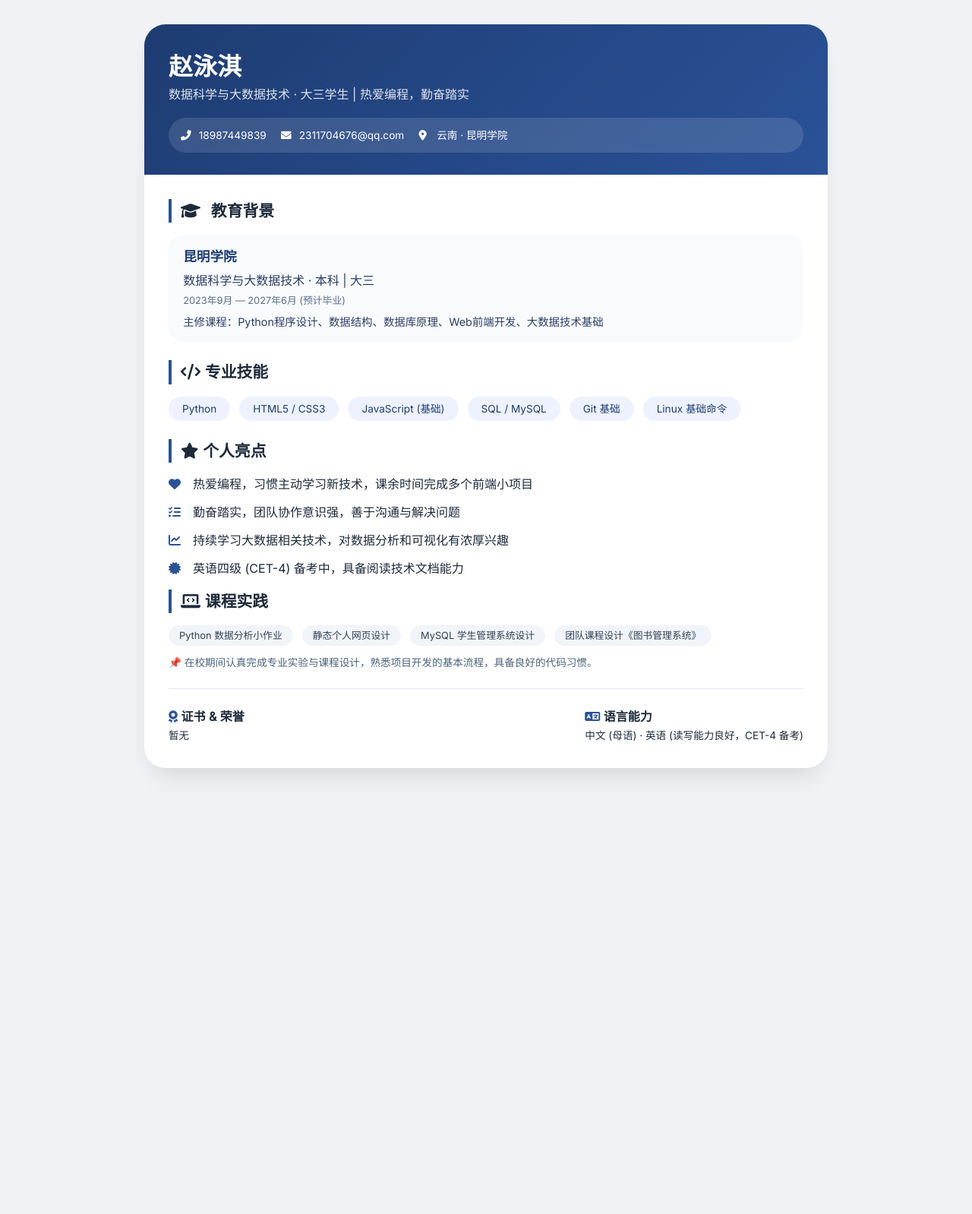
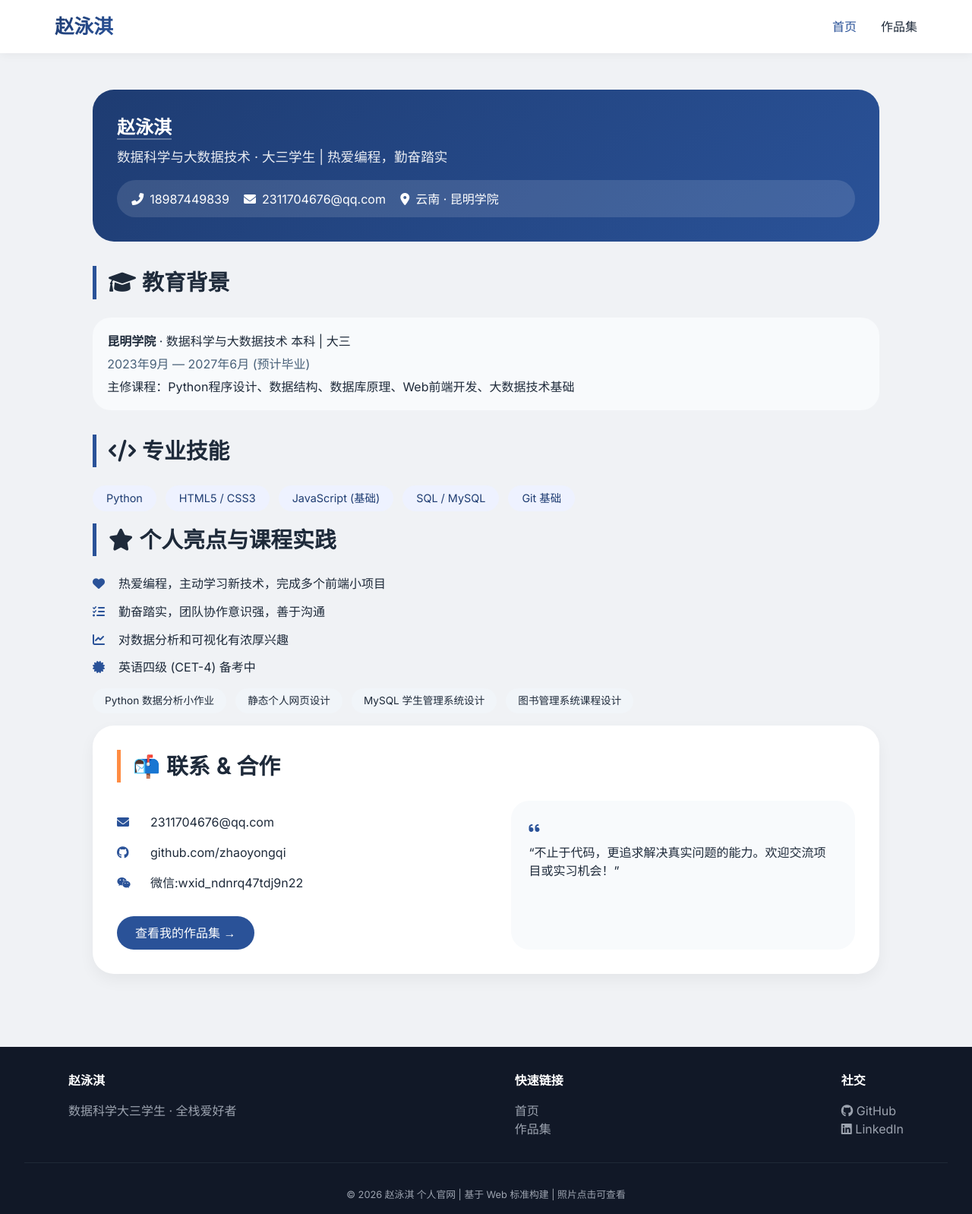
Before and after one commit to slhfkugki/resume, a plain HTML site: page index.html in a window 1280 px wide. Shown: the whole page at 76% size. Before the commit the page ends 1043 px from the top, so only its background shows below. Drawn offline with Linux system fonts and the light colour scheme.

Commit message:
Add files via upload

```diff
--- a/index.html
+++ b/index.html
@@ -3,7 +3,7 @@
 <head>
     <meta charset="UTF-8">
     <meta name="viewport" content="width=device-width, initial-scale=1.0, viewport-fit=cover">
-    <title>赵泳淇 · 大三学生简历</title>
+    <title>赵泳淇 · 个人官网</title>
     <link href="https://fonts.googleapis.com/css2?family=Inter:opsz,wght@14..32,300;400;500;600;700&display=swap" rel="stylesheet">
     <link rel="stylesheet" href="https://cdnjs.cloudflare.com/ajax/libs/font-awesome/6.0.0-beta3/css/all.min.css">
     <style>
@@ -18,133 +18,128 @@
             font-family: 'Inter', sans-serif;
             color: #1e2a3a;
             line-height: 1.5;
-            padding: 2rem 1rem;
         }
 
-        .resume-card {
-            max-width: 900px;
+        /* ========= 顶部导航栏 ========= */
+        .site-header {
+            background: white;
+            box-shadow: 0 2px 12px rgba(0,0,0,0.05);
+            position: sticky;
+            top: 0;
+            z-index: 100;
+        }
+        .header-container {
+            max-width: 1200px;
             margin: 0 auto;
-            background: #ffffff;
-            border-radius: 28px;
-            box-shadow: 0 20px 35px -12px rgba(0,0,0,0.12);
-            overflow: hidden;
-            transition: all 0.2s ease;
+            padding: 1rem 2rem;
+            display: flex;
+            justify-content: space-between;
+            align-items: center;
+            flex-wrap: wrap;
+        }
+        .logo a {
+            font-size: 1.6rem;
+            font-weight: 700;
+            text-decoration: none;
+            background: linear-gradient(135deg, #1e3c72, #2a5298);
+            background-clip: text;
+            -webkit-background-clip: text;
+            color: transparent;
+        }
+        .nav-list {
+            display: flex;
+            gap: 2rem;
+            list-style: none;
+        }
+        .nav-list a {
+            text-decoration: none;
+            font-weight: 500;
+            color: #1e2a3a;
+            transition: 0.2s;
+        }
+        .nav-list a:hover, .nav-list a.active {
+            color: #2a5298;
+        }
+        .mobile-toggle {
+            display: none;
+            font-size: 1.5rem;
+            cursor: pointer;
         }
 
-        .hero {
-            background: linear-gradient(135deg, #1e3c72 0%, #2a5298 100%);
-            color: white;
-            padding: 2rem 2rem 1.8rem 2rem;
+        /* ========= 主体内容 Section 通用 ========= */
+        .container {
+            max-width: 1100px;
+            margin: 0 auto;
+            padding: 3rem 2rem;
+        }
+        .section-title {
+            font-size: 1.8rem;
+            font-weight: 700;
+            margin-bottom: 1.5rem;
+            border-left: 5px solid #2a5298;
+            padding-left: 1rem;
+            color: #1e2a3a;
+        }
+        .section-sub {
+            text-align: center;
+            color: #5b6e8c;
+            margin-bottom: 2rem;
         }
 
-        /* 名字超链接样式：保持白色，无下划线，悬停时出现下划线 */
-        .hero h1 a {
+        /* 原简历卡片风格转换为现代布局 */
+        .hero-card {
+            background: linear-gradient(135deg, #1e3c72 0%, #2a5298 100%);
+            border-radius: 28px;
+            color: white;
+            padding: 2rem;
+            margin-bottom: 2rem;
+        }
+        .hero-card h1 a {
             color: white;
             text-decoration: none;
-            transition: 0.2s;
+            border-bottom: 2px solid rgba(255,255,255,0.3);
         }
-        .hero h1 a:hover {
-            text-decoration: underline;
+        .hero-card h1 a:hover {
+            border-bottom-color: white;
+        }
+        .tagline {
+            font-size: 1.1rem;
+            margin: 0.5rem 0 1rem;
             opacity: 0.9;
         }
-
-        .hero .tagline {
-            font-size: 1rem;
-            opacity: 0.85;
-            margin-bottom: 1.2rem;
-            font-weight: 400;
-        }
-
         .contact-info {
             display: flex;
             flex-wrap: wrap;
             gap: 1.2rem;
-            font-size: 0.85rem;
             background: rgba(255,255,255,0.12);
-            padding: 0.8rem 1rem;
+            padding: 0.8rem 1.2rem;
             border-radius: 50px;
-            margin-top: 0.5rem;
+            margin-top: 1rem;
+        }
+        .contact-info span {
+            display: inline-flex;
+            align-items: center;
+            gap: 8px;
         }
 
-        .contact-info a {
-            color: white;
-            text-decoration: none;
-            display: inline-flex;
-            align-items: center;
-            gap: 6px;
-            transition: 0.2s;
-        }
-
-        .contact-info a:hover {
-            opacity: 0.8;
-            text-decoration: underline;
-        }
-
-        .contact-info i {
-            width: 20px;
-        }
-
-        .content {
-            padding: 2rem;
-        }
-
-        .section-title {
-            font-size: 1.3rem;
-            font-weight: 600;
-            margin-bottom: 1rem;
-            border-left: 4px solid #2a5298;
-            padding-left: 12px;
-            color: #1e2a3a;
-        }
-
-        .edu-item {
-            background: #f8fafc;
-            padding: 1rem 1.2rem;
-            border-radius: 20px;
-            margin-bottom: 1.5rem;
-        }
-
-        .edu-title {
-            font-size: 1.1rem;
-            font-weight: 700;
-            color: #1e3c72;
-        }
-
-        .edu-major {
-            font-weight: 500;
-            color: #2c3e66;
-            margin: 5px 0;
-        }
-
-        .edu-date {
-            font-size: 0.8rem;
-            color: #5b6e8c;
-            margin-top: 4px;
-        }
-
+        /* 技能标签 */
         .skills-box {
             display: flex;
             flex-wrap: wrap;
             gap: 12px;
-            margin: 1rem 0 1.5rem;
+            margin: 1rem 0;
         }
         .skill-tag {
             background: #eef2ff;
             padding: 6px 18px;
             border-radius: 40px;
-            font-size: 0.85rem;
+            font-size: 0.9rem;
             font-weight: 500;
             color: #1e3c72;
-            transition: 0.2s;
         }
-        .skill-tag:hover {
-            background: #d9e2fc;
-            transform: translateY(-2px);
-        }
-
         .highlight-list {
             list-style: none;
-            margin: 0.5rem 0 1rem;
+            margin-top: 1rem;
         }
         .highlight-list li {
             margin-bottom: 0.8rem;
@@ -154,77 +149,152 @@
         }
         .highlight-list i {
             color: #2a5298;
-            width: 22px;
-            font-size: 1rem;
+            width: 24px;
         }
 
-        .course-wrap {
+        /* 课程网格 */
+        .course-grid {
             display: flex;
             flex-wrap: wrap;
             gap: 12px;
-            margin-top: 0.8rem;
+            margin-top: 1rem;
         }
         .course-badge {
             background: #f1f5f9;
-            padding: 4px 14px;
+            padding: 6px 16px;
             border-radius: 30px;
-            font-size: 0.8rem;
-            color: #334155;
+            font-size: 0.85rem;
         }
 
-        hr {
-            margin: 1.5rem 0;
-            border: none;
-            height: 1px;
-            background: #e2e8f0;
+        /* 第三个板块：联系 + 推荐项目 */
+        .contact-section {
+            background: white;
+            border-radius: 28px;
+            box-shadow: 0 8px 20px rgba(0,0,0,0.05);
+            padding: 2rem;
+            margin-top: 1rem;
+        }
+        .contact-flex {
+            display: flex;
+            flex-wrap: wrap;
+            gap: 2rem;
+            justify-content: space-between;
+        }
+        .contact-left {
+            flex: 1.2;
+        }
+        .contact-right {
+            flex: 1;
+            background: #f8fafc;
+            padding: 1.5rem;
+            border-radius: 24px;
+        }
+        .info-item {
+            margin: 1rem 0;
+            display: flex;
+            align-items: center;
+            gap: 12px;
+        }
+        .info-item i {
+            width: 32px;
+            color: #2a5298;
+        }
+        .btn {
+            display: inline-block;
+            background: #2a5298;
+            color: white;
+            padding: 10px 24px;
+            border-radius: 40px;
+            text-decoration: none;
+            margin-top: 1rem;
+            transition: 0.2s;
+        }
+        .btn:hover {
+            background: #1e3c72;
         }
 
-        @media (max-width: 650px) {
-            .hero {
-                padding: 1.5rem;
+        /* 页脚 */
+        .site-footer {
+            background: #111827;
+            color: #9ca3af;
+            padding: 2rem 2rem 1rem;
+            margin-top: 3rem;
         }
-            .hero h1 {
-                font-size: 1.8rem;
+        .footer-container {
+            max-width: 1100px;
+            margin: 0 auto;
+            display: flex;
+            flex-wrap: wrap;
+            justify-content: space-between;
+            gap: 2rem;
         }
-            .contact-info {
-                flex-direction: column;
-                gap: 0.6rem;
-                border-radius: 24px;
+        .footer-col h4 {
+            color: white;
+            margin-bottom: 1rem;
         }
-            .content {
-                padding: 1.5rem;
+        .footer-col ul {
+            list-style: none;
         }
+        .footer-col a {
+            color: #9ca3af;
+            text-decoration: none;
+        }
+        .footer-col a:hover {
+            color: white;
+        }
+        .copyright {
+            text-align: center;
+            padding-top: 2rem;
+            margin-top: 2rem;
+            border-top: 1px solid #1f2937;
+            font-size: 0.8rem;
         }
 
-        @media print {
-            body {
-                background: white;
-                padding: 0;
+        @media (max-width: 768px) {
+            .nav-list {
+                display: none;
+                width: 100%;
+                flex-direction: column;
+                gap: 1rem;
+                padding: 1rem 0;
             }
-            .resume-card {
-                box-shadow: none;
-                border-radius: 0;
+            .nav-list.show-mobile {
+                display: flex;
             }
+            .mobile-toggle {
+                display: block;
             }
-
-        .footer-note {
-            text-align: center;
-            font-size: 0.7rem;
-            color: #6c86a3;
-            margin-top: 1rem;
-            border-top: 1px solid #eef2f8;
-            padding-top: 1rem;
+            .header-container {
+                flex-wrap: wrap;
+            }
+            .contact-flex {
+                flex-direction: column;
+            }
         }
     </style>
 </head>
 <body>
-<div class="resume-card">
-    <div class="hero">
-        <h1>
-            <!-- 把名字做成超链接：点击会在新标签页打开你的照片 -->
-            <!-- 使用方法：将你的个人照片文件（例如 "my-photo.jpg"）上传到和 index.html 相同的目录，然后确保下面的 href 路径正确即可 -->
-            <a href="zyq.jpg" target="_blank">赵泳淇</a>
-        </h1>
+
+<!-- ========= 顶部导航栏 ========= -->
+<header class="site-header">
+    <div class="header-container">
+        <div class="logo"><a href="index.html">赵泳淇</a></div>
+        <div class="mobile-toggle"><i class="fas fa-bars"></i></div>
+        <nav>
+            <ul class="nav-list">
+                <li><a href="index.html" class="active">首页</a></li>
+                <li><a href="projects.html">作品集</a></li>
+            </ul>
+        </nav>
+    </div>
+</header>
+
+<main>
+    <div class="container">
+        <!-- Section 1: 个人简介 / 英雄区 (含原简历核心信息) -->
+        <section>
+            <div class="hero-card">
+                <h1><a href="zyq.jpg" target="_blank">赵泳淇</a></h1>
                 <div class="tagline">数据科学与大数据技术 · 大三学生 | 热爱编程，勤奋踏实</div>
                 <div class="contact-info">
                     <span><i class="fas fa-phone-alt"></i> 18987449839</span>
@@ -232,59 +302,99 @@
                     <span><i class="fas fa-map-marker-alt"></i> 云南 · 昆明学院</span>
                 </div>
             </div>
+        </section>
 
-    <div class="content">
-        <div class="section-title"><i class="fas fa-graduation-cap" style="margin-right: 8px;"></i> 教育背景</div>
-        <div class="edu-item">
-            <div class="edu-title">昆明学院</div>
-            <div class="edu-major">数据科学与大数据技术 · 本科 | 大三</div>
-            <div class="edu-date">2023年9月 — 2027年6月 (预计毕业)</div>
-            <div style="margin-top: 8px; font-size: 0.9rem; color: #2c3e66;">主修课程：Python程序设计、数据结构、数据库原理、Web前端开发、大数据技术基础</div>
+        <!-- Section 2: 教育 + 技能板块 -->
+        <section>
+            <h2 class="section-title"><i class="fas fa-graduation-cap"></i> 教育背景</h2>
+            <div style="background:#f8fafc; padding:1.2rem; border-radius:24px;">
+                <div><strong>昆明学院</strong> · 数据科学与大数据技术 本科 | 大三</div>
+                <div style="color:#4a627a; margin:6px 0;">2023年9月 — 2027年6月 (预计毕业)</div>
+                <div>主修课程：Python程序设计、数据结构、数据库原理、Web前端开发、大数据技术基础</div>
             </div>
 
-        <div class="section-title"><i class="fas fa-code"></i> 专业技能</div>
+            <h2 class="section-title" style="margin-top: 2rem;"><i class="fas fa-code"></i> 专业技能</h2>
             <div class="skills-box">
                 <span class="skill-tag">Python</span>
                 <span class="skill-tag">HTML5 / CSS3</span>
                 <span class="skill-tag">JavaScript (基础)</span>
                 <span class="skill-tag">SQL / MySQL</span>
                 <span class="skill-tag">Git 基础</span>
-            <span class="skill-tag">Linux 基础命令</span>
             </div>
+        </section>
 
-        <div class="section-title"><i class="fas fa-star"></i> 个人亮点</div>
+        <!-- Section 3: 个人亮点 + 课程实践（合并为一个独立板块） -->
+        <section>
+            <h2 class="section-title"><i class="fas fa-star"></i> 个人亮点与课程实践</h2>
             <ul class="highlight-list">
-            <li><i class="fas fa-heart"></i> 热爱编程，习惯主动学习新技术，课余时间完成多个前端小项目</li>
-            <li><i class="fas fa-tasks"></i> 勤奋踏实，团队协作意识强，善于沟通与解决问题</li>
-            <li><i class="fas fa-chart-line"></i> 持续学习大数据相关技术，对数据分析和可视化有浓厚兴趣</li>
-            <li><i class="fas fa-certificate"></i> 英语四级 (CET-4) 备考中，具备阅读技术文档能力</li>
+                <li><i class="fas fa-heart"></i> 热爱编程，主动学习新技术，完成多个前端小项目</li>
+                <li><i class="fas fa-tasks"></i> 勤奋踏实，团队协作意识强，善于沟通</li>
+                <li><i class="fas fa-chart-line"></i> 对数据分析和可视化有浓厚兴趣</li>
+                <li><i class="fas fa-certificate"></i> 英语四级 (CET-4) 备考中</li>
             </ul>
-
-        <div class="section-title"><i class="fas fa-laptop-code"></i> 课程实践</div>
-        <div class="course-wrap">
+            <div class="course-grid">
                 <span class="course-badge">Python 数据分析小作业</span>
                 <span class="course-badge">静态个人网页设计</span>
                 <span class="course-badge">MySQL 学生管理系统设计</span>
-            <span class="course-badge">团队课程设计《图书管理系统》</span>
+                <span class="course-badge">图书管理系统课程设计</span>
             </div>
-        <div style="margin-top: 12px; font-size: 0.85rem; color: #4a627a;">
-            📌 在校期间认真完成专业实验与课程设计，熟悉项目开发的基本流程，具备良好的代码习惯。
+        </section>
+
+        <!-- Section 4: 联系与推荐项目 (第三个板块，增加互动性) -->
+        <section class="contact-section">
+            <h2 class="section-title" style="border-left-color:#ff8c42;">📬 联系 & 合作</h2>
+            <div class="contact-flex">
+                <div class="contact-left">
+                    <div class="info-item"><i class="fas fa-envelope"></i> 2311704676@qq.com</div>
+                    <div class="info-item"><i class="fab fa-github"></i> github.com/zhaoyongqi</div>
+                    <div class="info-item"><i class="fab fa-weixin"></i> 微信:wxid_ndnrq47tdj9n22</div>
+                    <a href="projects.html" class="btn">查看我的作品集 →</a>
                 </div>
-
-        <hr>
-
-        <div style="display: flex; justify-content: space-between; flex-wrap: wrap; gap: 12px;">
-            <div>
-                <i class="fas fa-award" style="color: #2a5298;"></i> <strong>证书 & 荣誉</strong><br>
-                <span style="font-size: 0.85rem;">暂无</span>
-            </div>
-            <div>
-                <i class="fas fa-language" style="color: #2a5298;"></i> <strong>语言能力</strong><br>
-                <span style="font-size: 0.85rem;">中文 (母语) · 英语 (读写能力良好，CET-4 备考)</span>
+                <div class="contact-right">
+                    <i class="fas fa-quote-left" style="color:#2a5298;"></i>
+                    <p style="margin-top: 8px;">“不止于代码，更追求解决真实问题的能力。欢迎交流项目或实习机会！”</p>
                 </div>
             </div>
+        </section>
+    </div>
+</main>
 
+<!-- ========= 页面底部 Footer ========= -->
+<footer class="site-footer">
+    <div class="footer-container">
+        <div class="footer-col">
+            <h4>赵泳淇</h4>
+            <p>数据科学大三学生 · 全栈爱好者</p>
+        </div>
+        <div class="footer-col">
+            <h4>快速链接</h4>
+            <ul>
+                <li><a href="index.html">首页</a></li>
+                <li><a href="projects.html">作品集</a></li>
+            </ul>
+        </div>
+        <div class="footer-col">
+            <h4>社交</h4>
+            <ul>
+                <li><a href="#"><i class="fab fa-github"></i> GitHub</a></li>
+                <li><a href="#"><i class="fab fa-linkedin"></i> LinkedIn</a></li>
+            </ul>
         </div>
     </div>
+    <div class="copyright">
+        <p>&copy; 2026 赵泳淇 个人官网 | 基于 Web 标准构建 | 照片点击可查看</p>
+    </div>
+</footer>
+
+<script>
+    // 移动端菜单切换
+    const toggle = document.querySelector('.mobile-toggle');
+    const navList = document.querySelector('.nav-list');
+    if (toggle && navList) {
+        toggle.addEventListener('click', () => {
+            navList.classList.toggle('show-mobile');
+        });
+    }
+</script>
 </body>
 </html>
```
Lines whose indentation alone changed are shown as unchanged.
